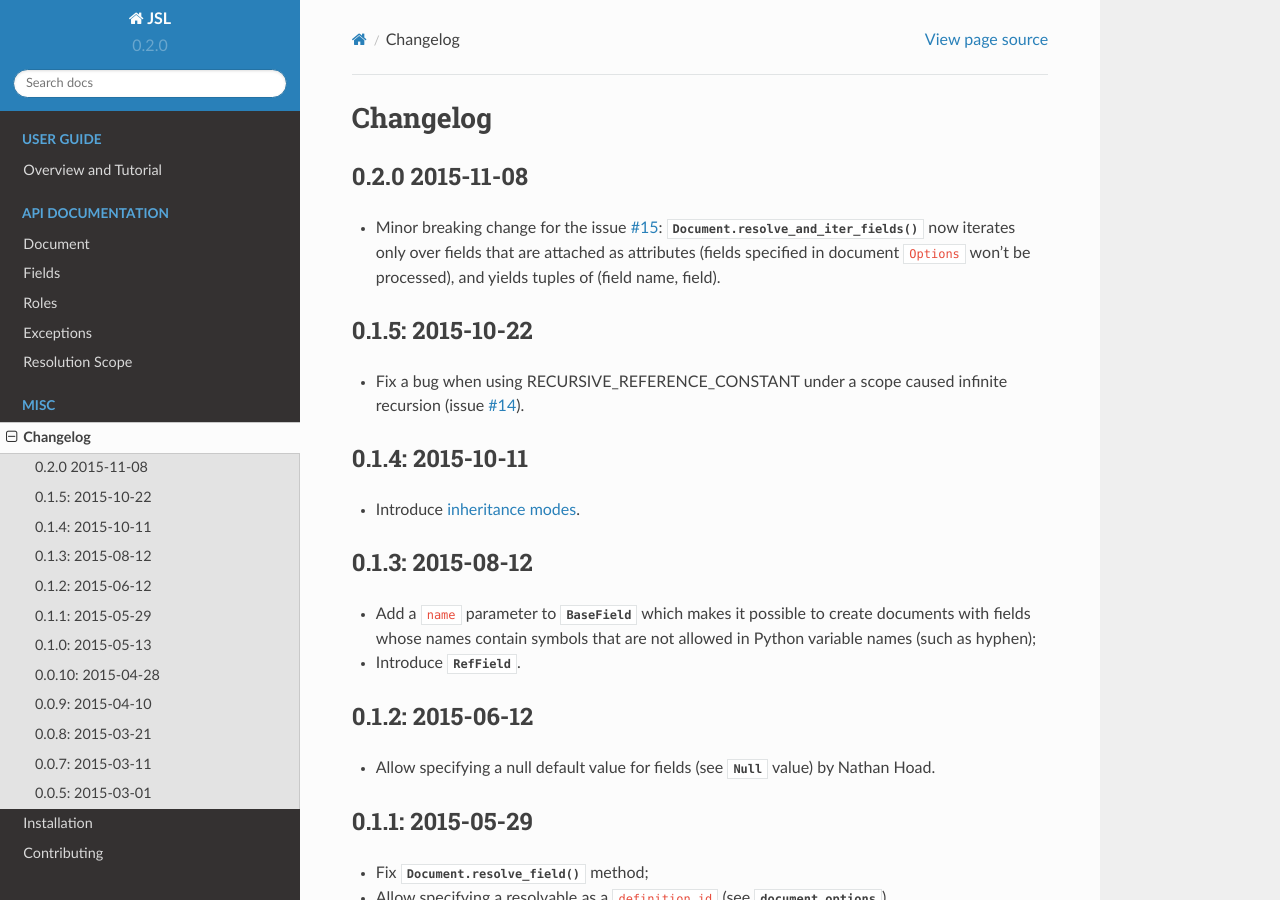
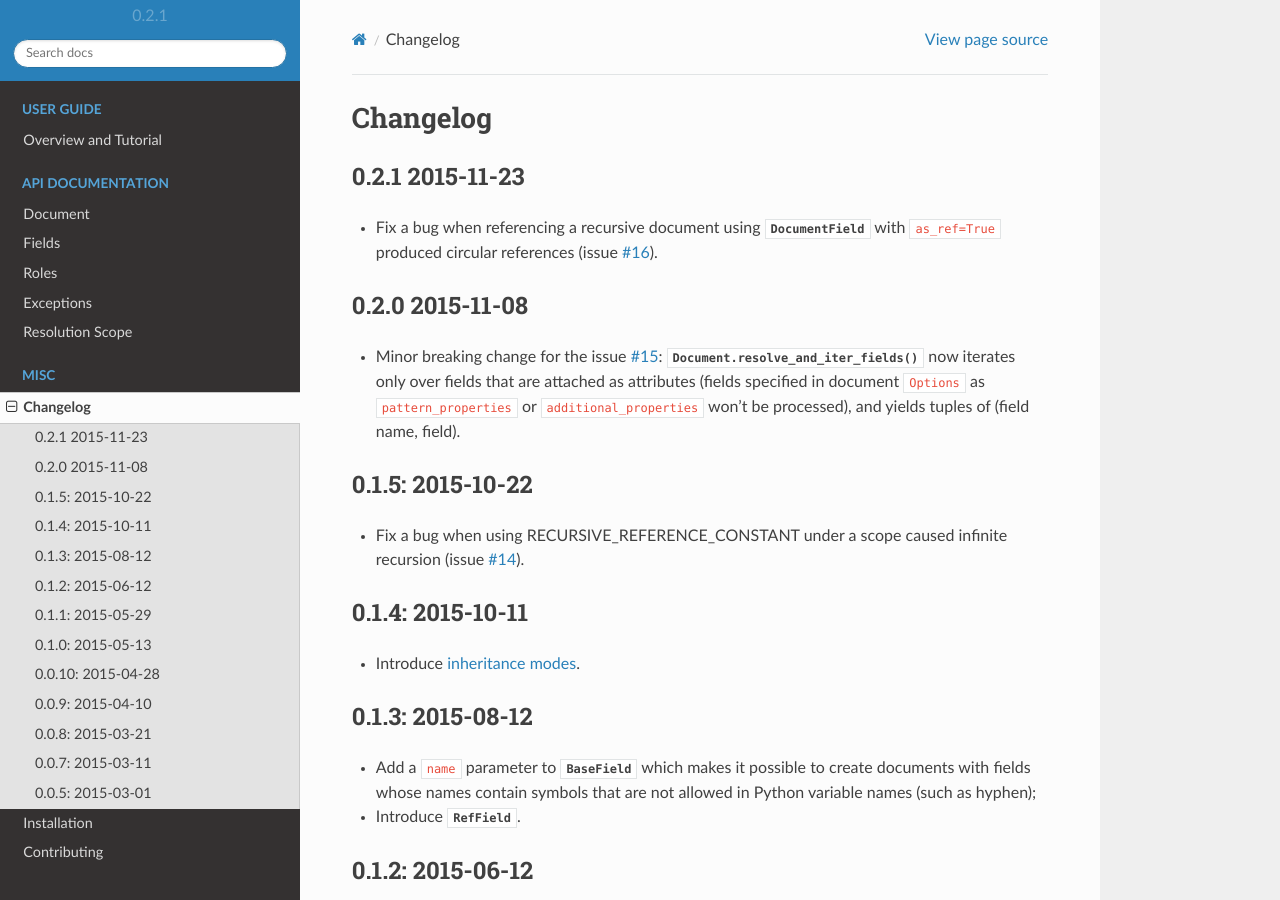
Before and after one commit to aromanovich/jsl, a Sphinx documentation site: the page built from docs/source/changelog.rst, in a window 1280 px wide and 900 px high. Built offline with Sphinx 7.4.7 and the Read the Docs theme 2.0.0, drawn with Linux system fonts in a browser that asks for light colours.

Commit message:
Bump version to 0.2.1

```diff
--- a/docs/source/changelog.rst
+++ b/docs/source/changelog.rst
@@ -1,13 +1,19 @@
 Changelog
 =========
+
+0.2.1 2015-11-23
+~~~~~~~~~~~~~~~~
+
+- Fix a bug when referencing a recursive document using :class:`.DocumentField` with ``as_ref=True``
+  produced circular references (issue `#16`_).
 
 0.2.0 2015-11-08
 ~~~~~~~~~~~~~~~~
 
 - Minor breaking change for the issue `#15`_: :meth:`.Document.resolve_and_iter_fields`
   now iterates only over fields that are attached as attributes
-  (fields specified in document ``Options`` won't be processed),
-  and yields tuples of (field name, field).
+  (fields specified in document ``Options`` as ``pattern_properties`` or
+  ``additional_properties`` won't be processed), and yields tuples of (field name, field).
 
 0.1.5: 2015-10-22
 ~~~~~~~~~~~~~~~~~
@@ -79,3 +85,4 @@ Changelog
 .. _id: http://tools.ietf.org/html/draft-zyp-json-schema-04#section-7.2
 .. _#14: https://github.com/aromanovich/jsl/issues/14
 .. _#15: https://github.com/aromanovich/jsl/issues/15
+.. _#16: https://github.com/aromanovich/jsl/issues/16
--- a/jsl/__init__.py
+++ b/jsl/__init__.py
@@ -12,7 +12,7 @@ __title__ = 'JSL'
 __author__ = 'Anton Romanovich'
 __license__ = 'BSD'
 __copyright__ = 'Copyright 2015 Anton Romanovich'
-__version__ = '0.2.0'
+__version__ = '0.2.1'
 __version_info__ = tuple(int(i) for i in __version__.split('.'))
 
 
```
